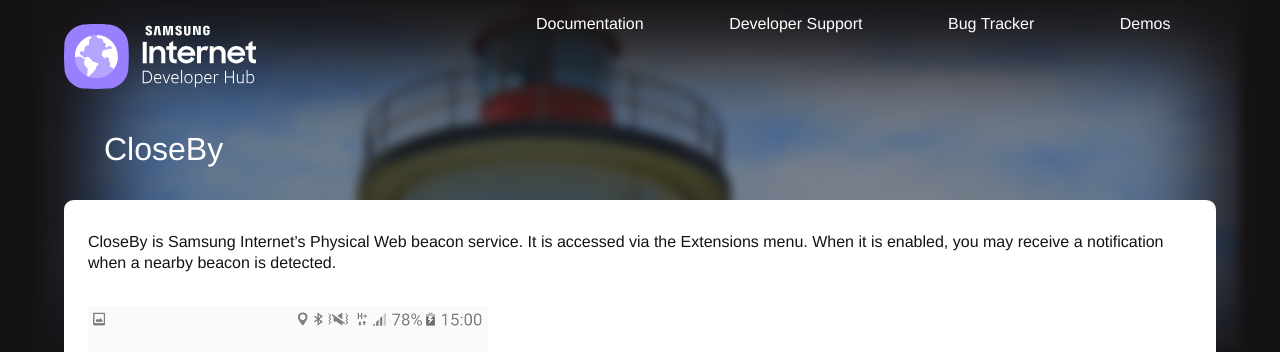
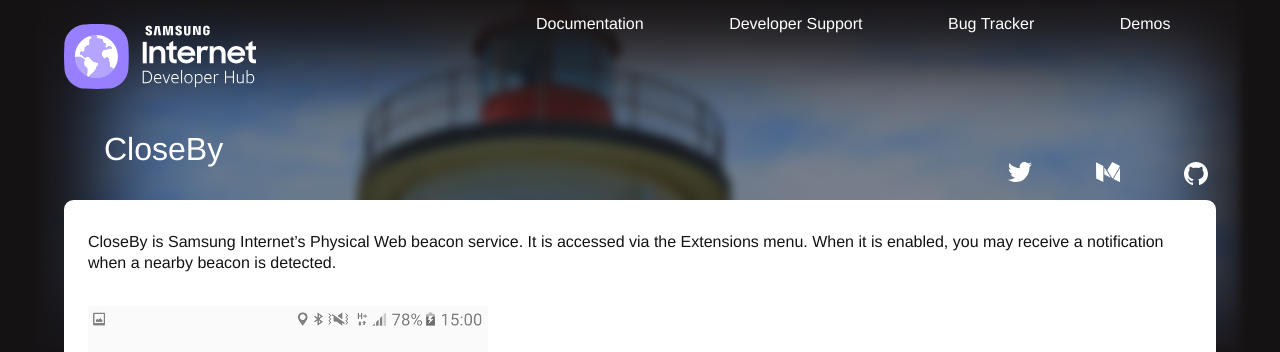
Before and after one commit to SamsungInternet/homepage-archive, a Jekyll site: the page built from docs/closeby.md, in a window 1280 px wide. Shown: the top 352 px of the page. Built offline with Jekyll 4.4.1, drawn with Linux system fonts in a browser that asks for light colours.

Commit message:
Fix social link position

```diff
--- a/style/global.scss
+++ b/style/global.scss
@@ -252,7 +252,7 @@
 	}
 	#socials {
 		position: absolute;
-		top: 280px;
+		top: 130px;
 		right: 0em;
 	}
 	#nav-links {
```
